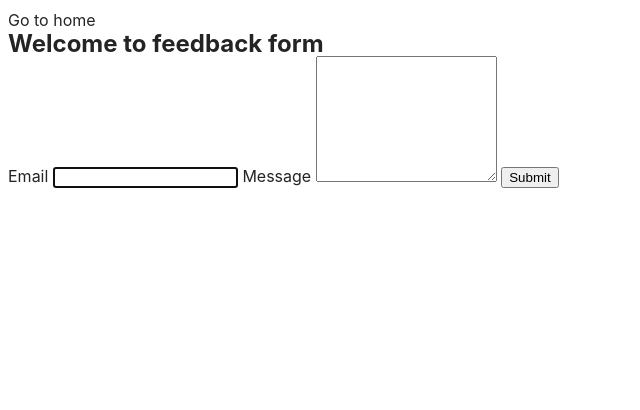
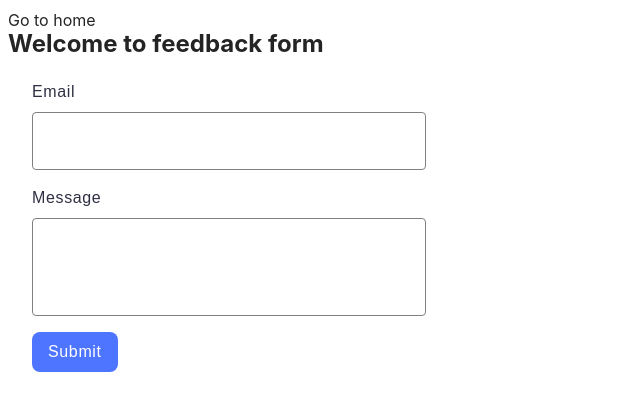
Before and after one commit to OksanaZhoha/goit-js-hw-09, a website built with Vite: page src/2-form.html in a window 1280 px wide. Shown: the whole page, without its empty margins (0-640 px from the left). Built offline with nearby package versions, Linux system fonts and the light colour scheme.

Commit message:
Update css

```diff
--- /dev/null
+++ b/src/css/01-gallery.css
@@ -0,0 +1,15 @@
+.gallery-image {
+    width: 320px;
+    height: 200px;
+  }
+
+  .gallery {
+    display: flex;
+    flex-wrap: wrap;
+    gap: 24px;
+    row-gap: 24px;
+  }
+
+  .gallery-link {
+    text-decoration: none;
+  }
--- /dev/null
+++ b/src/css/02-form.css
@@ -0,0 +1,75 @@
+.feedback-form {
+    display: inline-flex;
+    padding: 24px;
+    flex-direction: column;
+    align-items: flex-start;
+    gap: 16px;
+
+  }
+
+  .feedback-form label {
+    display: flex;
+    flex-direction: column;
+    gap: 8px;
+    color: #2e2f42;
+    font-family: 'Montserrat', sans-serif;
+    font-size: 16px;
+    font-weight: 400;
+    line-height: 1.5;
+    letter-spacing: 0.04em;
+  }
+
+  .feedback-form::not(:last-child) {
+    margin-bottom: 8px;
+  }
+
+  .feedback-form input {
+    width: 360px;
+    height: 40px;
+    flex-shrink: 0;
+    border-radius: 4px;
+    border: 1px solid #808080;
+    outline-color: transparent;
+    outline-offset: 4px;
+    font-family: 'Montserrat', sans-serif;
+    font-size: 16px;
+    font-weight: 400;
+    line-height: 1.5;
+    letter-spacing: 0.04em;
+    padding: 8px 16px;
+  }
+
+  .feedback-form textarea {
+    border: 1px solid #808080;
+    border-radius: 4px;
+    resize: none;
+    width: 360px;
+    height: 80px;
+    font-family: 'Montserrat', sans-serif;
+    font-size: 16px;
+    font-weight: 400;
+    line-height: 1.5;
+    letter-spacing: 0.04em;
+    padding: 8px 16px;
+  }
+
+  .feedback-form button {
+    display: flex;
+    padding: 8px 16px;
+    justify-content: center;
+    align-items: center;
+    gap: 10px;
+    border: 0;
+    border-radius: 8px;
+    background: #4e75ff;
+    color: #ffff;
+    font-family: 'Montserrat', sans-serif;
+    font-size: 16px;
+    font-weight: 500;
+    line-height: 1.5;
+    letter-spacing: 0.04em;
+  }
+
+  .feedback-form button:hover {
+    background: #6c8cff;
+  }
--- a/src/css/styles.css
+++ b/src/css/styles.css
@@ -7,6 +7,8 @@
 @import url('./reset.css');
 @import url('./vite-promo.css');
 @import url('./header.css');
+@import url('./01-gallery.css');
+@import url('./02-form.css');
 
 :root {
   font-family: Inter, Avenir, Helvetica, Arial, sans-serif;
```
